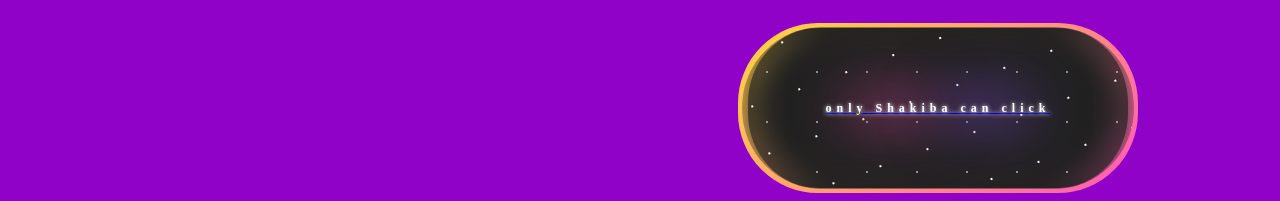
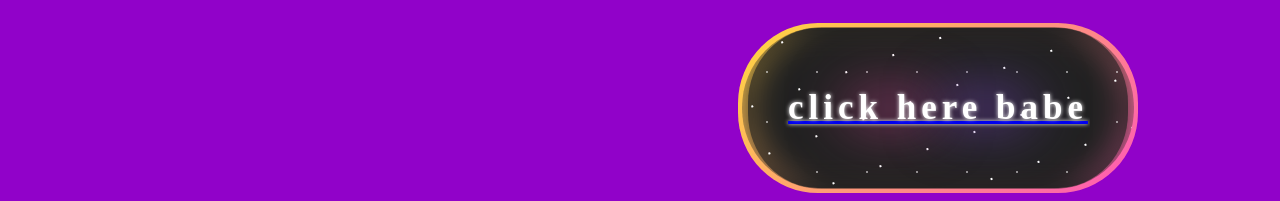
Before and after one commit to amin-kgi/happy-mappy, a plain HTML site: page index.html in a window 1280 px wide. Shown: the part 1496-1697 px from the top of the page. Drawn offline with Linux system fonts and the light colour scheme.

Commit message:
Update index.html

```diff
--- a/index.html
+++ b/index.html
@@ -12,7 +12,7 @@
   <a href="https://hitava1.86449.ir.cdn.ir/musics/Remix/Nafasam-Sajjad-Remix.mp3" target="_blank">
 
   <button class="btn" type="button">
-    <strong>only Shakiba can click</strong>
+    <strong>click here babe</strong>
     <div id="container-stars">
       <div id="stars"></div>
     </div>
@@ -64,7 +64,7 @@
 strong {
   z-index: 2;
   font-family: 'Avalors Personal Use';
-  font-size: 12px;
+  font-size: 35px;
   letter-spacing: 5px;
   color: #FFFFFF;
   text-shadow: 0 0 4px white;
```
